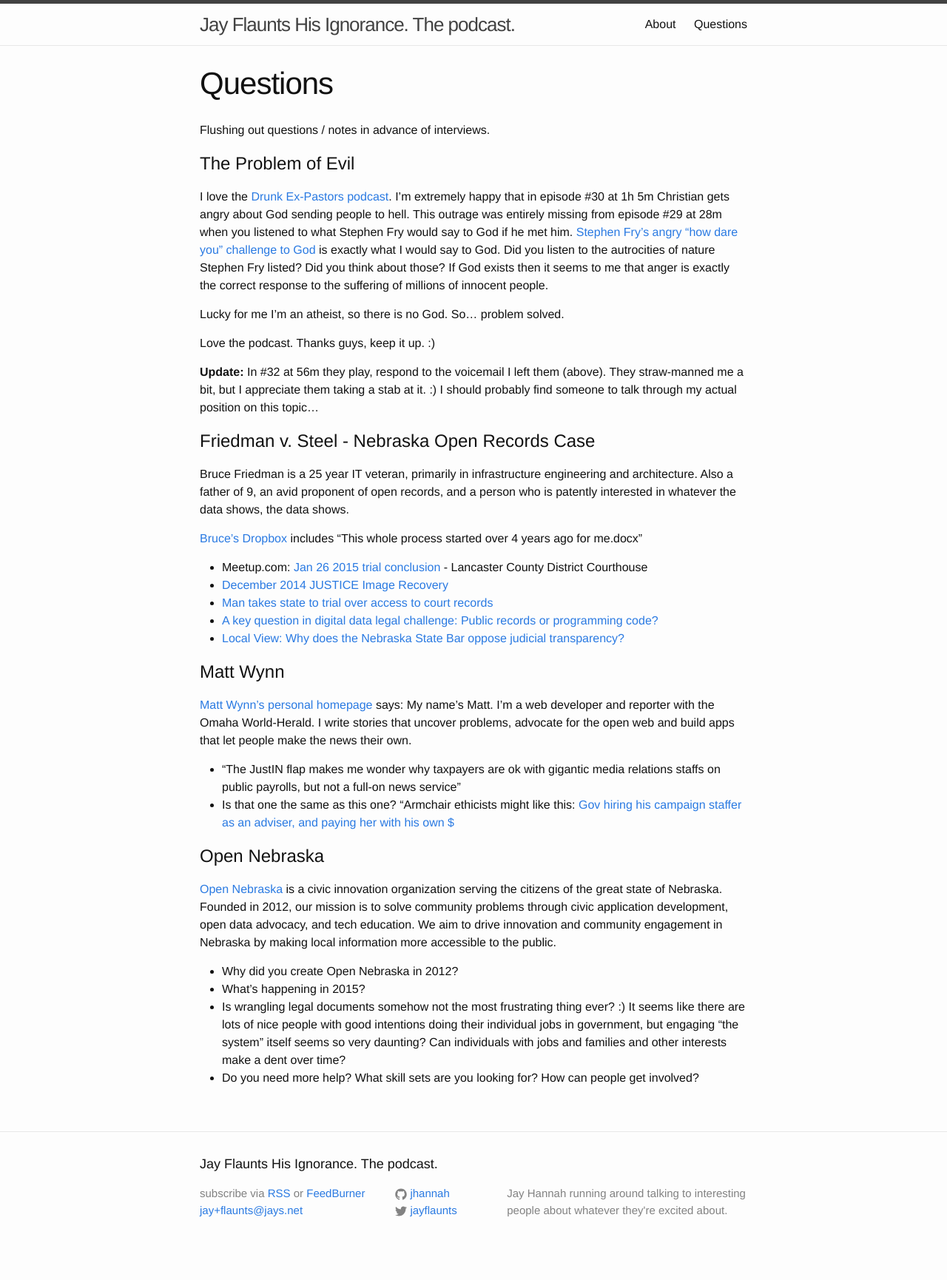
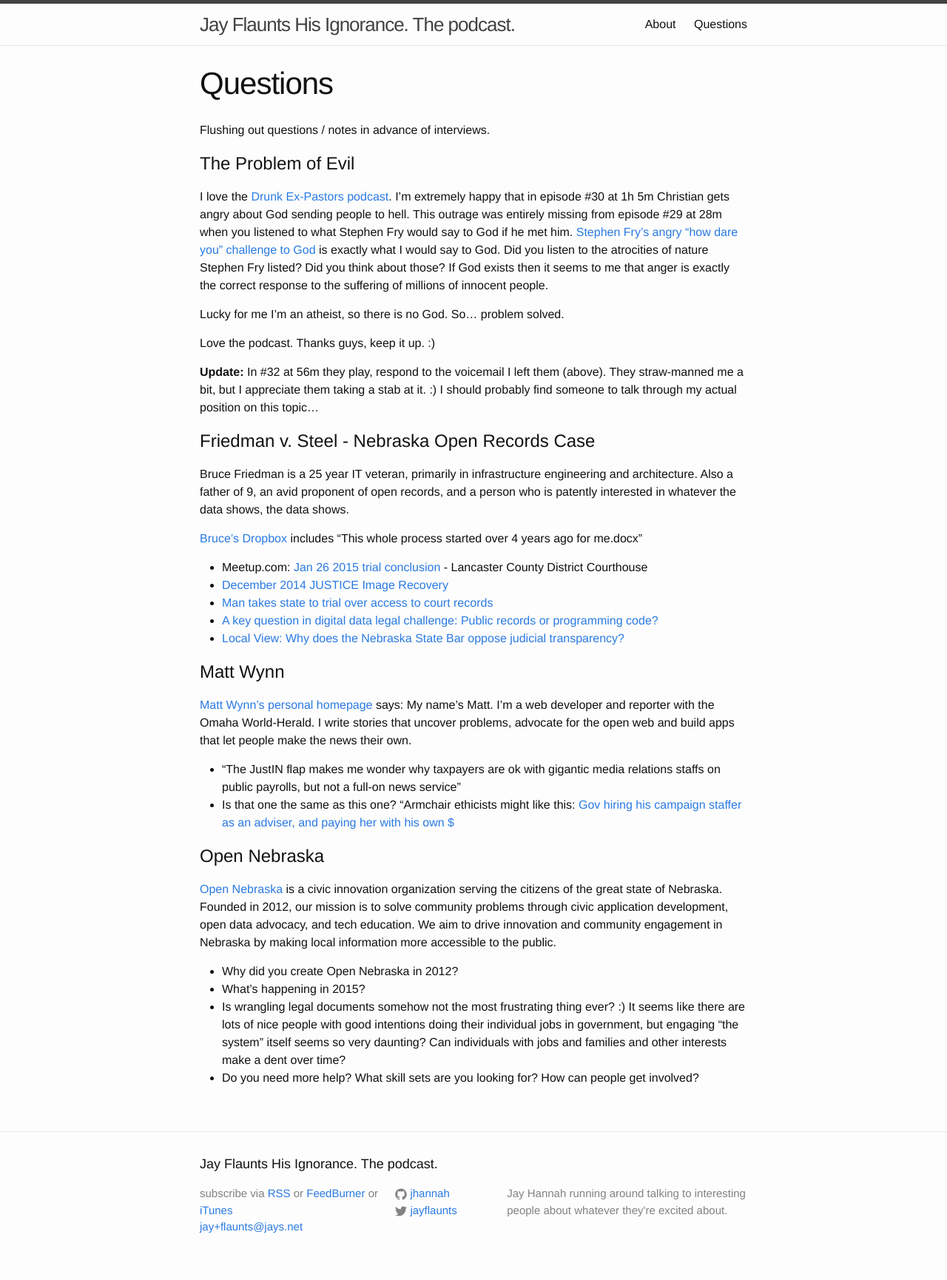
Before and after one commit to jhannah/jayflaunts, a Jekyll site: the page built from questions.md, in a window 1280 px wide. Shown: the whole page at 74% size. Built offline with Jekyll 4.4.1, drawn with Linux system fonts in a browser that asks for light colours; before the commit the page ends 1707 px from its top, so only the background shows below that.

Commit message:
Remove smileys in description, fix spelling error, add itunes link, update css to add border and rounded corners to about photos.

```diff
--- a/_includes/footer.html
+++ b/_includes/footer.html
@@ -10,7 +10,8 @@
           <li>
             subscribe via
             <a target="_blank" href="{{ "/podcast.xml" | prepend: site.baseurl }}">RSS</a> or
-            <a target="_blank" href="http://feeds.feedburner.com/JayFlaunts">FeedBurner</a>
+            <a target="_blank" href="http://feeds.feedburner.com/JayFlaunts">FeedBurner</a> or
+            <a target="_blank" href="https://itunes.apple.com/au/podcast/jay-flaunts-his-ignorance./id963522849">iTunes</a>
           </li>
           <li><a href="mailto:{{ site.email }}">{{ site.email }}</a></li>
         </ul>
--- a/_sass/_base.scss
+++ b/_sass/_base.scss
@@ -184,7 +184,10 @@
     }
 }
 
-
+.rcorners {
+    border-radius: 25px;
+    border: 2px solid #000;
+}
 
 /**
  * Icons
--- a/index.html
+++ b/index.html
@@ -19,7 +19,8 @@
   <p class="rss-subscribe">
     subscribe via
     <a target="_blank" href="{{ "/podcast.xml" | prepend: site.baseurl }}">RSS</a> or
-    <a target="_blank" href="http://feeds.feedburner.com/JayFlaunts">FeedBurner</a>
+    <a target="_blank" href="http://feeds.feedburner.com/JayFlaunts">FeedBurner</a> or
+    <a target="_blank" href="https://itunes.apple.com/au/podcast/jay-flaunts-his-ignorance./id963522849">iTunes</a>
   </p>
 
 </div>
--- a/questions.md
+++ b/questions.md
@@ -14,7 +14,7 @@
 people to hell. This outrage was entirely missing from episode #29 at 28m when you listened to
 what Stephen Fry would say to God if he met him.
 [Stephen Fry's angry "how dare you" challenge to God](https://www.youtube.com/watch?v=-suvkwNYSQo)
-is exactly what I would say to God. Did you listen to the autrocities of nature Stephen Fry
+is exactly what I would say to God. Did you listen to the atrocities of nature Stephen Fry
 listed? Did you think about those? If God exists then it seems to me that
 anger is exactly the correct response to the suffering of millions of innocent people.
 
```
Also changed, not shown: about.md (+4 -4 lines).
